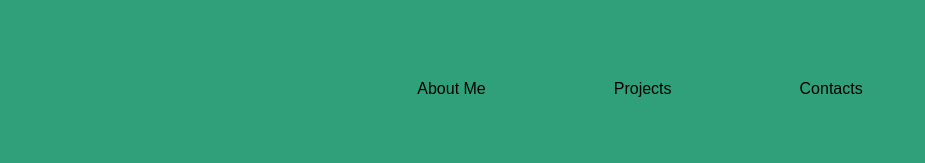
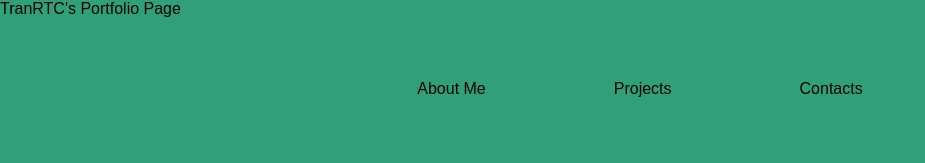
Before and after one commit to TranRTC/TranRTC.github.io, a plain HTML site: page index.html in a window 1280 px wide. Shown: the whole page, without its empty margins (0-925 px from the left). Drawn offline with Linux system fonts and the light colour scheme; a web font is replaced by a local one.

Commit message:
Update index.html

```diff
--- a/index.html
+++ b/index.html
@@ -12,7 +12,7 @@
 </head>
 <body>
     <header>
-
+        TranRTC's Portfolio Page
     </header>
     <nav>
          <div>About Me</div>
```
